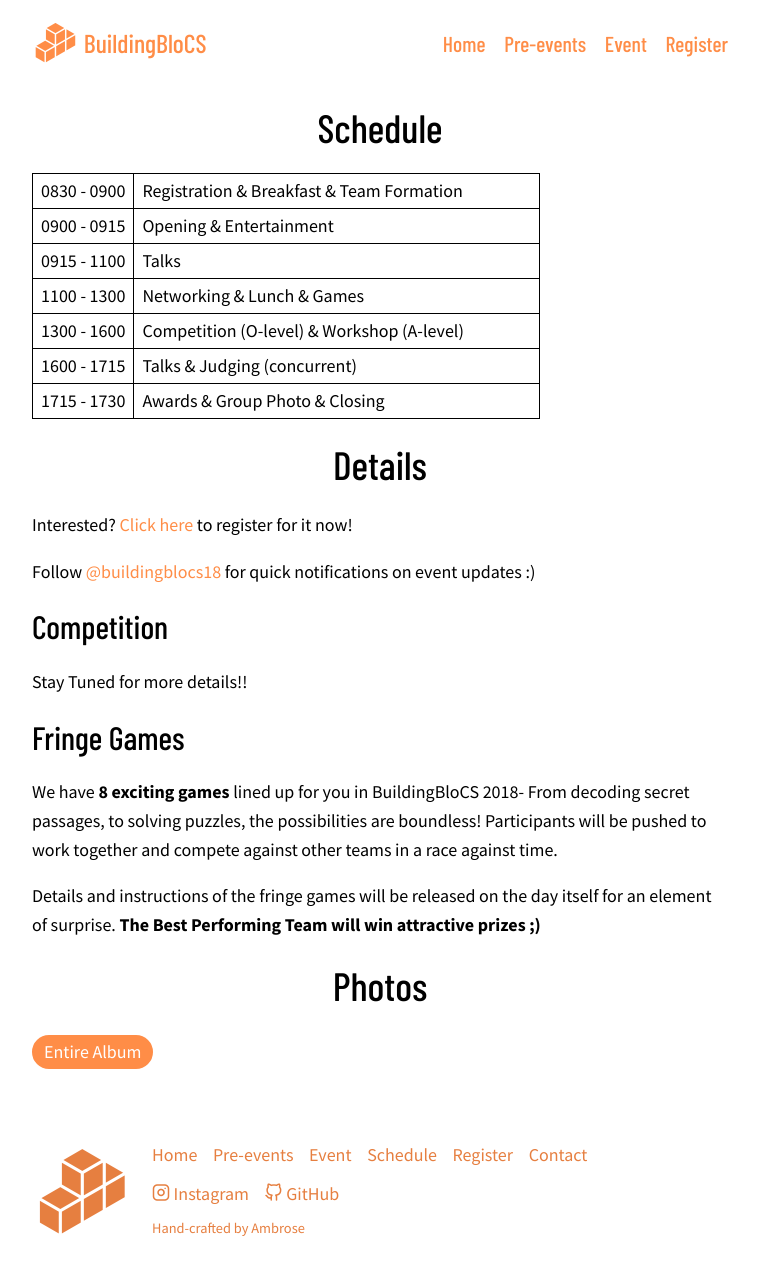
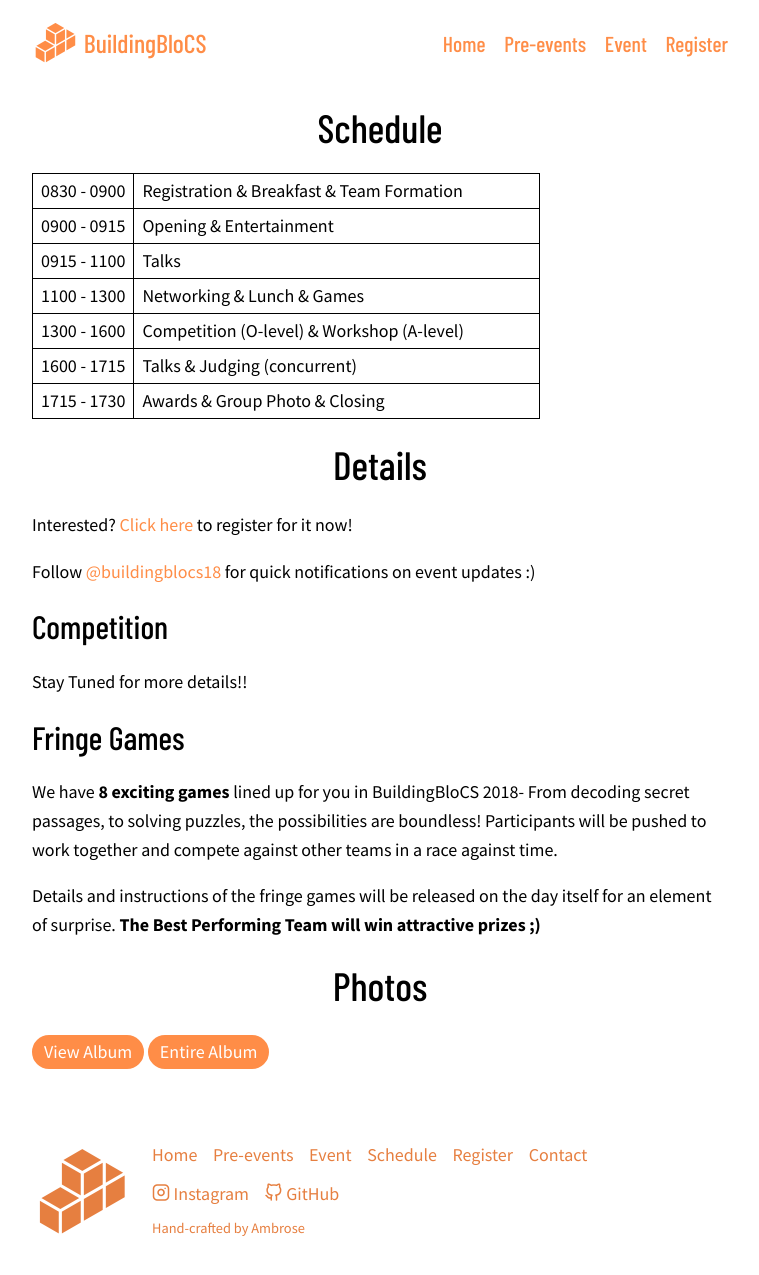
Before and after one commit to buildingblocs/2018, a Jekyll site: the page built from event/index.md, in a window 1280 px wide and 1291 px high. Shown: the top 1275 px of the window, without its empty margins (260-1019 px from the left). Built offline with Jekyll 4.4.1, drawn with Linux system fonts in a browser that asks for light colours; some web fonts are replaced; our own code applies the rules of GitHub Pages for plain Markdown files.

Commit message:
Update index.md

```diff
--- a/event/index.md
+++ b/event/index.md
@@ -37,4 +37,5 @@ Details and instructions of the fringe games will be released on the day itself
 
 # Photos
 
+<a class="btn" href="http://0xce.cf/utvb">View Album</a>
 <a class="btn" href="http://0xce.cf/w81y">Entire Album</a>
```
